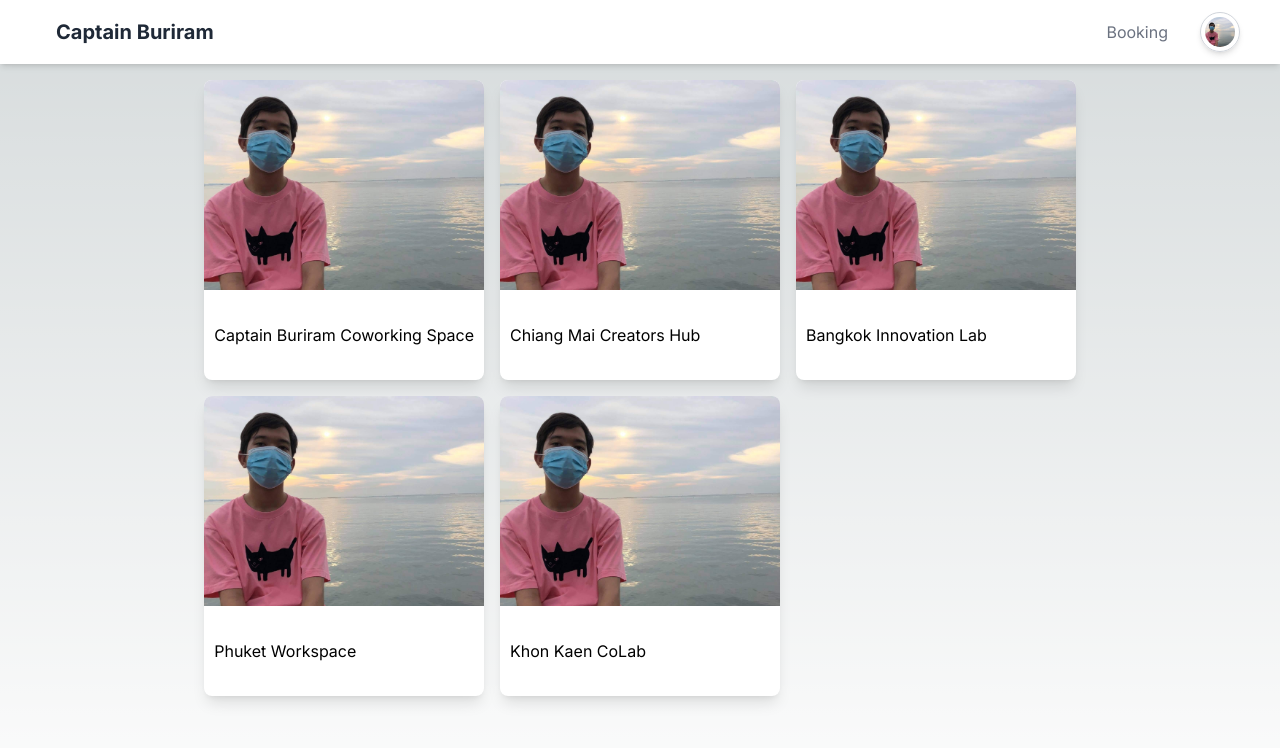
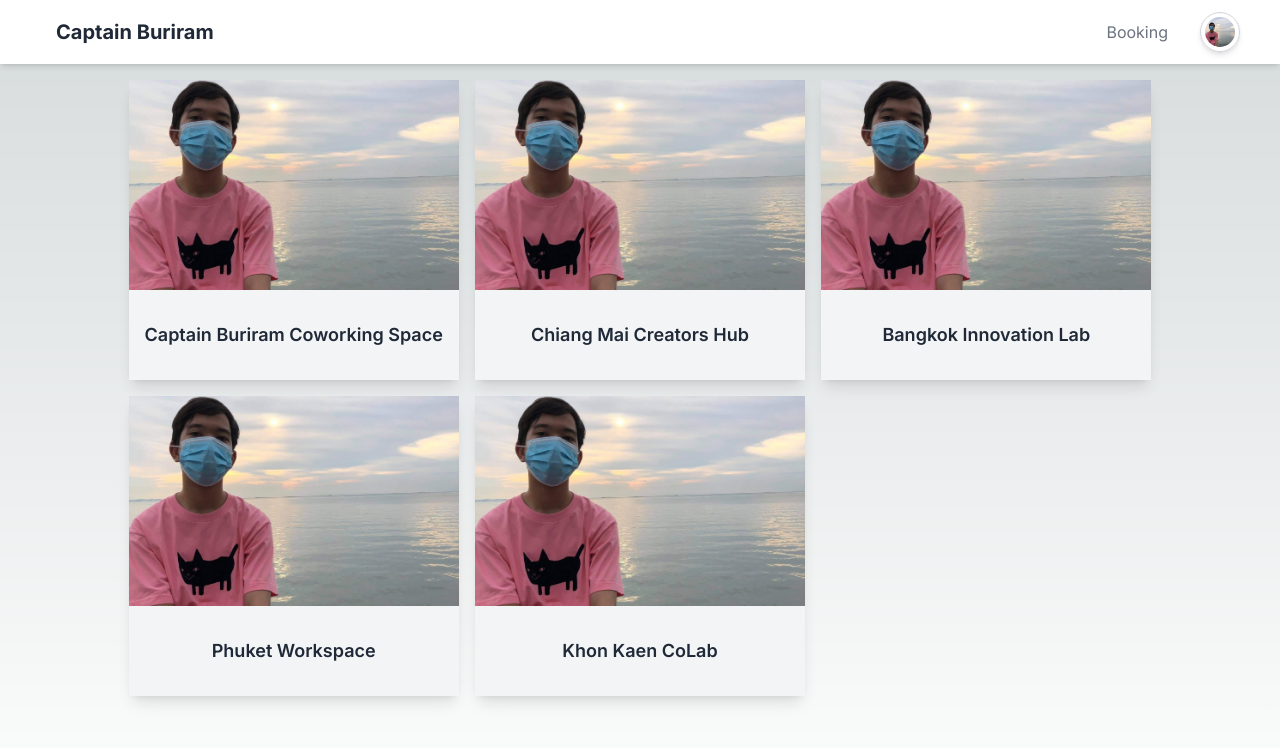
Before and after one commit to naphattar/CoworkingSpaceReservation, a Next.js app: page /coworkingspace in a window 1280 px wide. Shown: the top 748 px of the page. Built offline with nearby package versions, Linux system fonts and the light colour scheme.

Commit message:
Update Card.tsx

```diff
--- a/src/components/Card/Card.tsx
+++ b/src/components/Card/Card.tsx
@@ -2,24 +2,26 @@ import Image from 'next/image';
 import InteractiveCard from './InteractiveCard';
 
 interface CardProps {
-    hid : string,
+    hid: string;
     coworkingspaceName: string;
     imgSrc: string;
 }
 
-export default function Card({ hid ,coworkingspaceName, imgSrc }: CardProps) {
+export default function Card({ hid, coworkingspaceName, imgSrc }: CardProps) {
     return (
         <InteractiveCard>
-            <div className="w-full h-[70%] relative rounded-t-lg">
+            <div className="w-full h-[70%] relative">
                 <Image
                     src={imgSrc}
                     alt={coworkingspaceName}
                     fill={true}
-                    className='object-cover rounded-t-lg'
+                    className="object-cover w-full h-full"
                 />
             </div>
-            <div className="w-full h-[30%] p-[10px] flex flex-col justify-center">
-                <p>{coworkingspaceName}</p>
+            <div className="w-full h-[30%] p-4 flex items-center justify-center bg-gray-100">
+                <p className="text-center font-semibold text-gray-800 text-lg truncate">
+                    {coworkingspaceName}
+                </p>
             </div>
         </InteractiveCard>
     );
```
